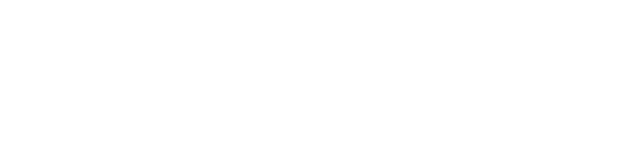
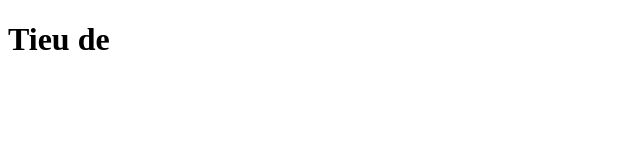
Before and after one commit to NguyenDuyKha/quanlycongviec, a plain HTML site: page index.html in a window 1280 px wide. Shown: the whole page, without its empty margins (0-640 px from the left). Drawn offline with Linux system fonts and the light colour scheme.

Commit message:
add tieu de

```diff
--- a/index.html
+++ b/index.html
@@ -6,6 +6,6 @@
     <title>Document</title>
 </head>
 <body>
-
+    <h1>Tieu de</h1>
 </body>
 </html>
```
